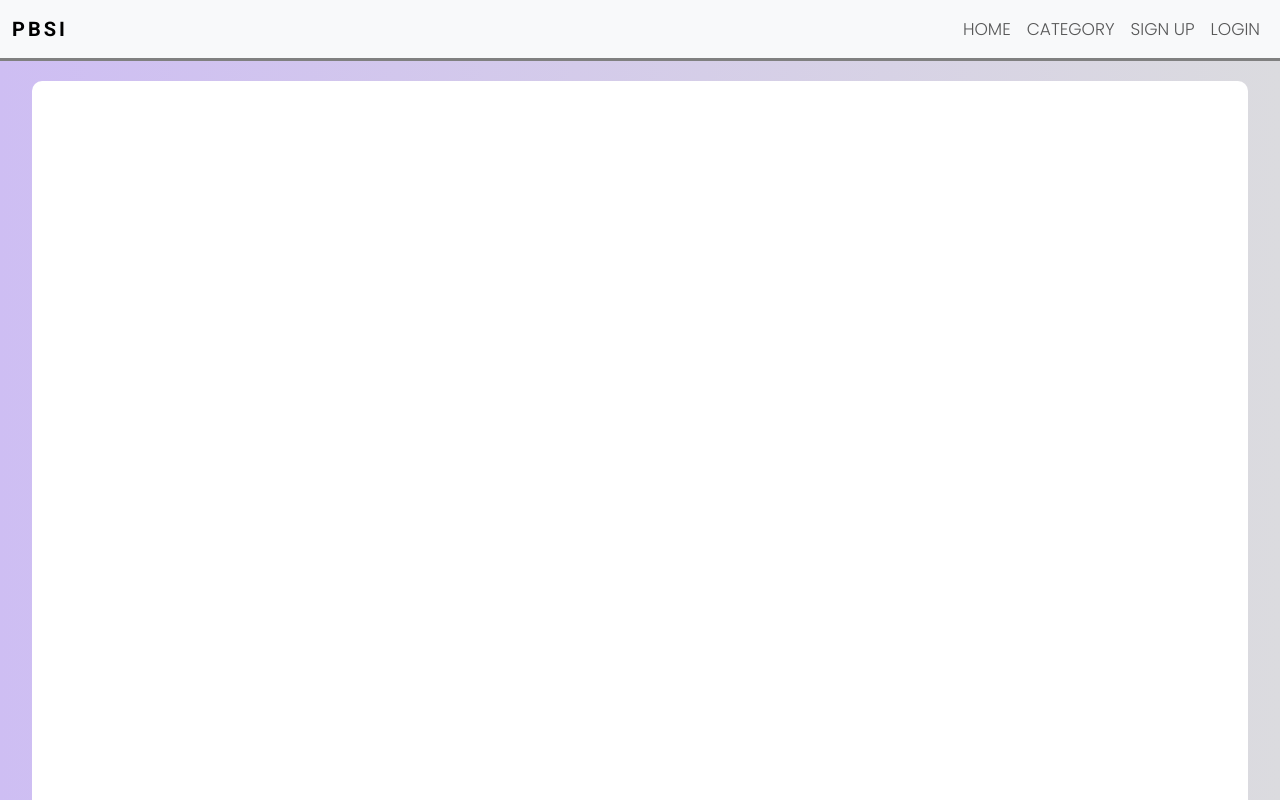
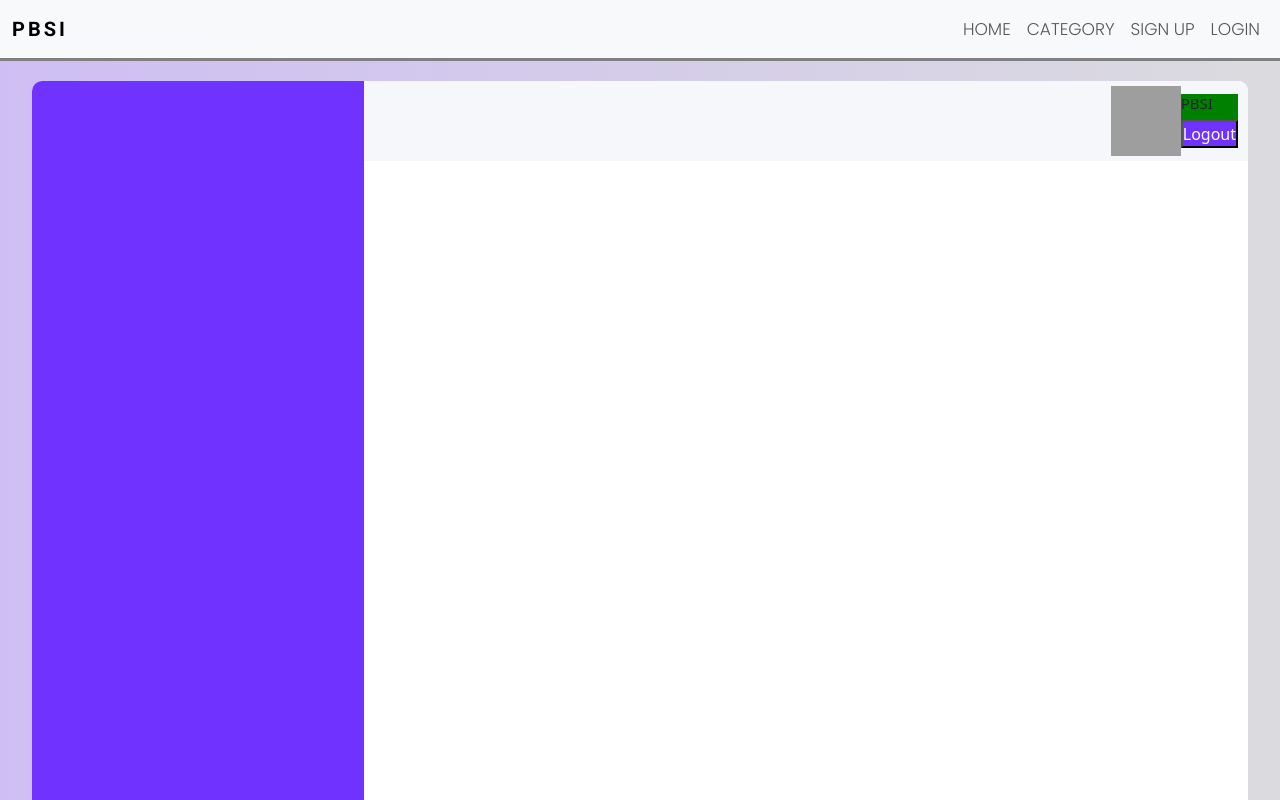
Before and after one commit to Kian-James/Crystal-Dew-Management-System, a React (Vite) app in the folder client/: page /dashboard in a window 1280 px wide. Shown: the top 800 px of the page. Built offline with nearby package versions, Linux system fonts and the light colour scheme; grey boxes are pictures that could not be loaded; a web font is replaced by a local one.

Commit message:
Dash Changes

```diff
--- a/client/cspell.json
+++ b/client/cspell.json
@@ -1,4 +1,4 @@
 {
   "version": "0.2",
-  "words": ["setfirstName", "setlastName", "VITE"]
+  "words": ["setfirstName", "setlastName", "VITE", "PBSI"]
 }
--- a/client/src/index.css
+++ b/client/src/index.css
@@ -113,4 +113,55 @@
   border-radius: 10px;
   display: flex;
   flex-direction: row;
+  overflow: hidden;
 }
+
+.nav-container {
+  width: 30%;
+  height: 95vh;
+  background-color: #7033ff;
+}
+
+.main-container {
+  width: 80%;
+  height: 95vh;
+  background-color: white;
+}
+
+.top-bar {
+  height: 80px;
+  width: 100%;
+  background-color: #f5f7fb;
+  display: flex;
+  flex-direction: row;
+  align-items: center;
+  justify-content: flex-end;
+  padding: 10px;
+}
+
+.logo-container {
+  width: 70px;
+  height: 70px;
+  background-color: red;
+  border-radius: 50%;
+}
+
+.school-logo {
+  width: 70px;
+  height: 70px;
+}
+
+.profile-container {
+  display: flex;
+  flex-direction: column;
+  background-color: green;
+}
+
+.profile-name {
+  font-size: 15px;
+}
+
+.logout-btn {
+  background-color: #7033ff;
+  color: white;
+}
--- a/client/src/pages/Dashboard.jsx
+++ b/client/src/pages/Dashboard.jsx
@@ -5,7 +5,24 @@ const Dashboard = () => {
   return (
     <Layout title={"Dashboard"}>
       <div className="dashboard-main-container">
-        <div className="dashboard-container"></div>
+        <div className="dashboard-container">
+          <div className="nav-container"></div>
+          <div className="main-container">
+            <div className="top-bar">
+              <div className="logo-container">
+                <img
+                  alt="school-logo"
+                  className="school-logo"
+                  src={"../components/Images/PBSI-LOGO.png"}
+                />
+              </div>
+              <div className="profile-container">
+                <h2 className="profile-name">PBSI</h2>
+                <button className="logout-btn">Logout</button>
+              </div>
+            </div>
+          </div>
+        </div>
       </div>
     </Layout>
   );
```
Also changed, not shown: client/src/components/Images/PBSI-LOGO.png (added).
